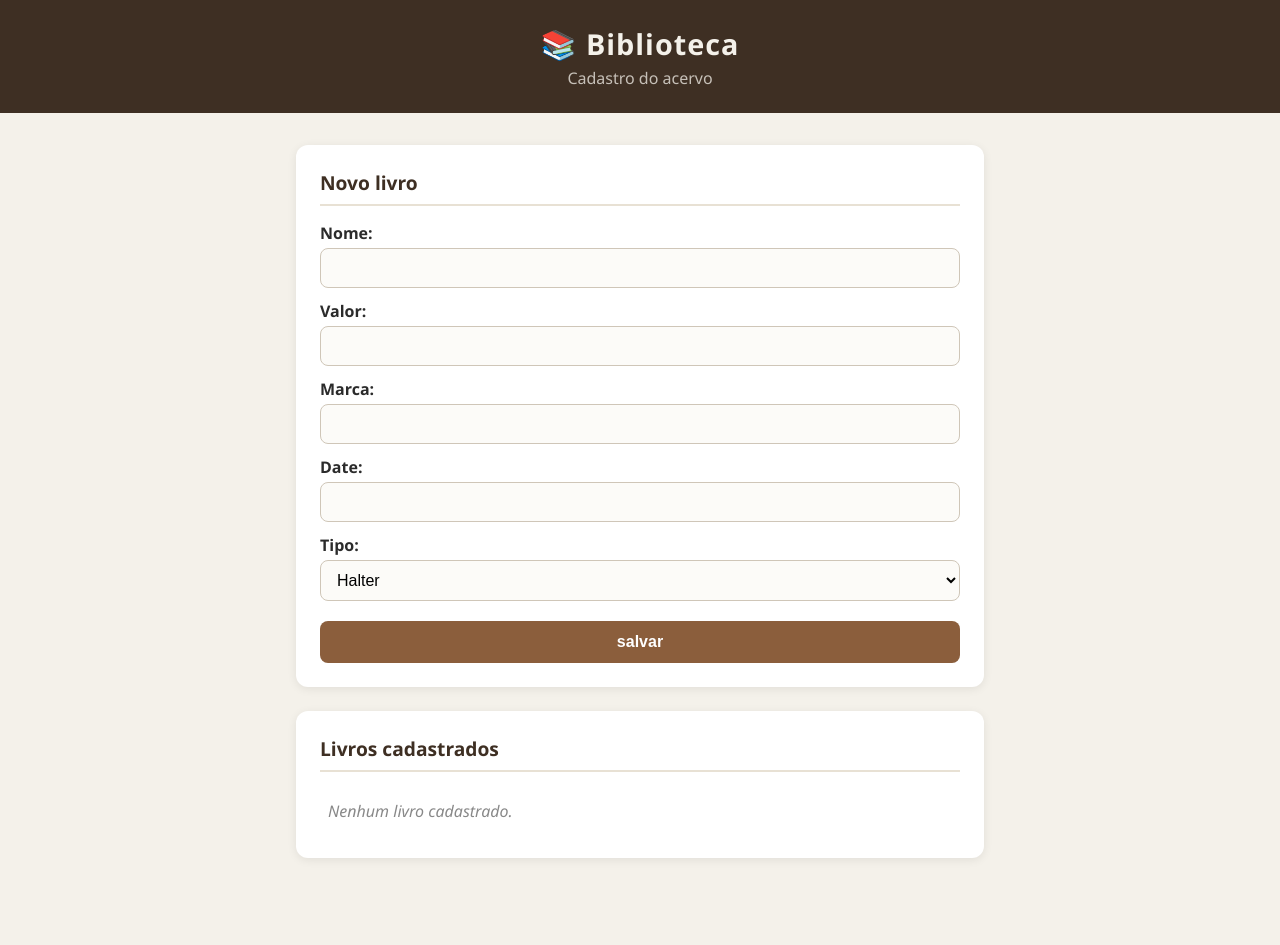
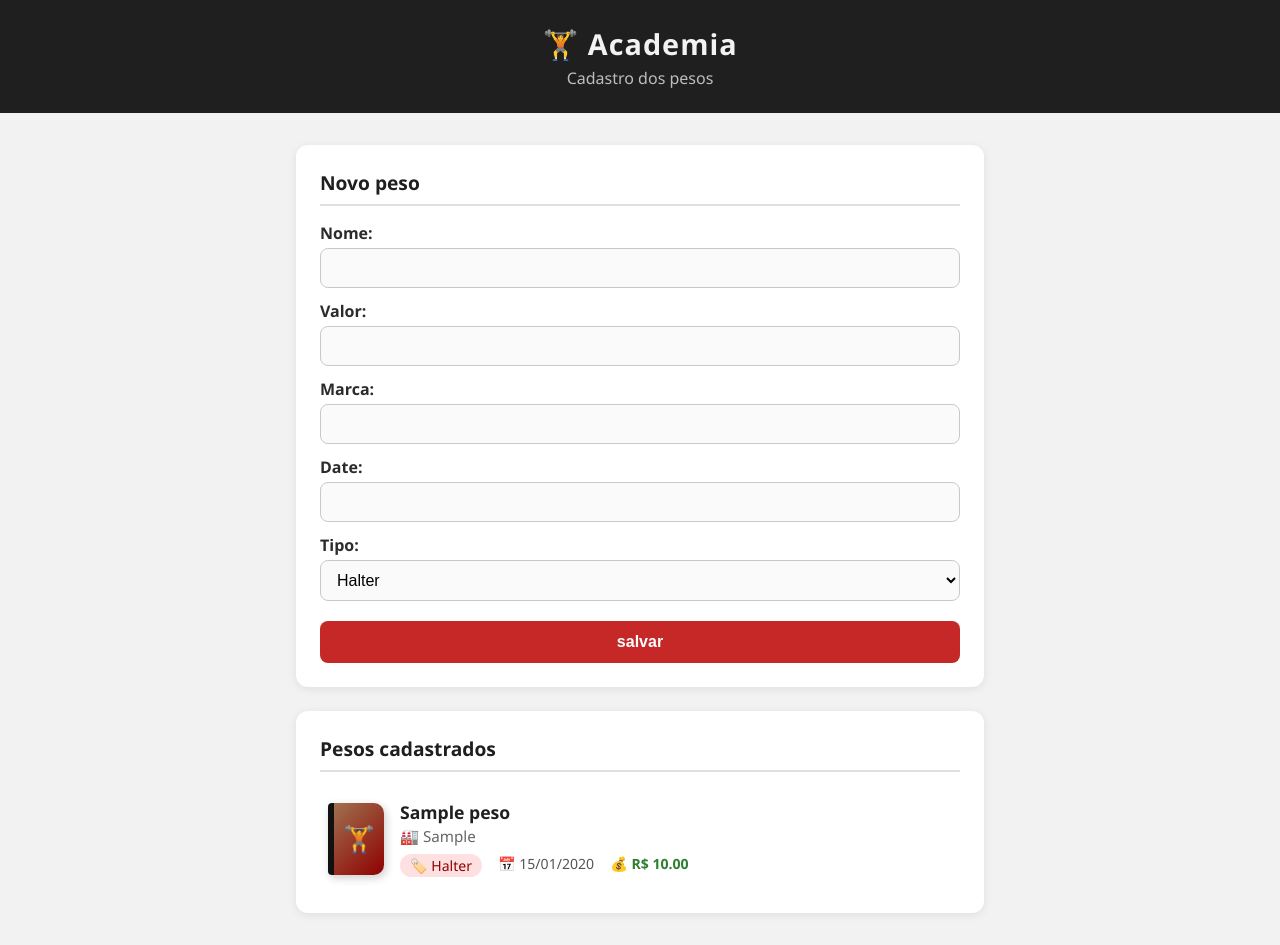
Before and after one commit to FelipeSDF/Academia, a Django app: page /home in a window 1280 px wide. Before the commit the page ends 858 px from the top, so only its background shows below. Run offline with Django 5.2, Linux system fonts and the light colour scheme; tables that the repository leaves empty hold one stand-in row (values such as "Sample post"); parts of the project's set-up code (start-up, migrations or seed data) failed here and were passed over.

Commit message:
muda os textos e as cores da pagina para academia

```diff
--- a/pesos/templates/index.html
+++ b/pesos/templates/index.html
@@ -3,20 +3,20 @@
 <head>
     <meta charset="UTF-8">
     <meta name="viewport" content="width=device-width, initial-scale=1.0">
-    <title>Biblioteca</title>
+    <title>Academia</title>
     <style>
         * { box-sizing: border-box; }
 
         body {
             margin: 0;
             font-family: "Segoe UI", Roboto, Arial, sans-serif;
-            background: #f4f1ea;
+            background: #f2f2f2;
             color: #2b2b2b;
         }
 
         header {
-            background: #3e2f23;
-            color: #f4f1ea;
+            background: #1f1f1f;
+            color: #f2f2f2;
             padding: 24px 16px;
             text-align: center;
         }
@@ -42,8 +42,8 @@
         .card h2 {
             margin: 0 0 16px;
             font-size: 1.2rem;
-            color: #3e2f23;
-            border-bottom: 2px solid #e8e1d4;
+            color: #1f1f1f;
+            border-bottom: 2px solid #e0e0e0;
             padding-bottom: 8px;
         }
 
@@ -58,18 +58,18 @@
         form textarea {
             width: 100%;
             padding: 10px 12px;
-            border: 1px solid #cfc6b8;
+            border: 1px solid #c9c9c9;
             border-radius: 8px;
             font-size: 1rem;
-            background: #fcfbf8;
+            background: #fafafa;
         }
 
         form input:focus,
         form select:focus,
         form textarea:focus {
             outline: none;
-            border-color: #8b5e3c;
-            box-shadow: 0 0 0 3px rgba(139, 94, 60, .2);
+            border-color: #c62828;
+            box-shadow: 0 0 0 3px rgba(198, 40, 40, .2);
         }
 
         form .errorlist {
@@ -87,29 +87,29 @@
             padding: 12px;
             border: none;
             border-radius: 8px;
-            background: #8b5e3c;
+            background: #c62828;
             color: #fff;
             font-size: 1rem;
             font-weight: 600;
             cursor: pointer;
         }
 
-        button:hover { background: #6f4a2f; }
+        button:hover { background: #8e0000; }
 
-        .livros {
+        .pesos {
             list-style: none;
             margin: 0;
             padding: 0;
         }
 
-        .livros li {
+        .pesos li {
             padding: 12px 8px;
             border-bottom: 1px solid #eee;
         }
 
-        .livros li:last-child { border-bottom: none; }
+        .pesos li:last-child { border-bottom: none; }
 
-        .livro {
+        .peso {
             display: flex;
             gap: 16px;
             align-items: center;
@@ -120,8 +120,8 @@
             width: 56px;
             height: 72px;
             border-radius: 4px 10px 10px 4px;
-            background: linear-gradient(135deg, #a0714f, #6f4a2f);
-            border-left: 6px solid #4a3222;
+            background: linear-gradient(135deg, #a0714f, #8e0000);
+            border-left: 6px solid #111111;
             display: flex;
             align-items: center;
             justify-content: center;
@@ -130,8 +130,8 @@
         }
 
         .info { flex: 1; min-width: 0; }
-        .info h3 { margin: 0; font-size: 1.1rem; color: #3e2f23; }
-        .autor { margin: 2px 0 8px; color: #666; font-size: .95rem; }
+        .info h3 { margin: 0; font-size: 1.1rem; color: #1f1f1f; }
+        .marca { margin: 2px 0 8px; color: #666; font-size: .95rem; }
 
         .detalhes {
             display: flex;
@@ -142,8 +142,8 @@
         }
 
         .tag {
-            background: #f1e8dc;
-            color: #6f4a2f;
+            background: #ffe0e0;
+            color: #8e0000;
             padding: 2px 10px;
             border-radius: 999px;
         }
@@ -156,13 +156,13 @@
 <body>
 
     <header>
-        <h1>📚 Biblioteca</h1>
-        <p>Cadastro do acervo</p>
+        <h1>🏋️ Academia</h1>
+        <p>Cadastro dos pesos</p>
     </header>
 
     <main>
         <section class="card">
-            <h2>Novo livro</h2>
+            <h2>Novo peso</h2>
 
             <form method='post'>
 
@@ -176,27 +176,27 @@
         </section>
 
         <section class="card">
-            <h2>Livros cadastrados</h2>
+            <h2>Pesos cadastrados</h2>
 
-            <ul class="livros">
-                {% for livro in livros %}
+            <ul class="pesos">
+                {% for peso in pesos %}
 
-                    <li class="livro">
-                        <div class="capa">📖</div>
+                    <li class="peso">
+                        <div class="capa">🏋️</div>
                         <div class="info">
-                            <h3>{{ livro.nome }}</h3>
-                            <p class="autor">✍️ {{ livro.autor }}</p>
+                            <h3>{{ peso.nome }}</h3>
+                            <p class="marca">🏭 {{ peso.marca }}</p>
                             <div class="detalhes">
-                                <span class="tag">📚 {{ livro.get_classificacao_display }}</span>
-                                <span>📅 {{ livro.date|date:"d/m/Y" }}</span>
-                                <span class="preco">💰 R$ {{ livro.valor|floatformat:2 }}</span>
+                                <span class="tag">🏷️ {{ peso.get_tipo_display }}</span>
+                                <span>📅 {{ peso.date|date:"d/m/Y" }}</span>
+                                <span class="preco">💰 R$ {{ peso.valor|floatformat:2 }}</span>
                             </div>
                         </div>
                     </li>
 
                 {% empty %}
 
-                    <li class="vazio">Nenhum livro cadastrado.</li>
+                    <li class="vazio">Nenhum peso cadastrado.</li>
 
                 {% endfor %}
             </ul>
```
